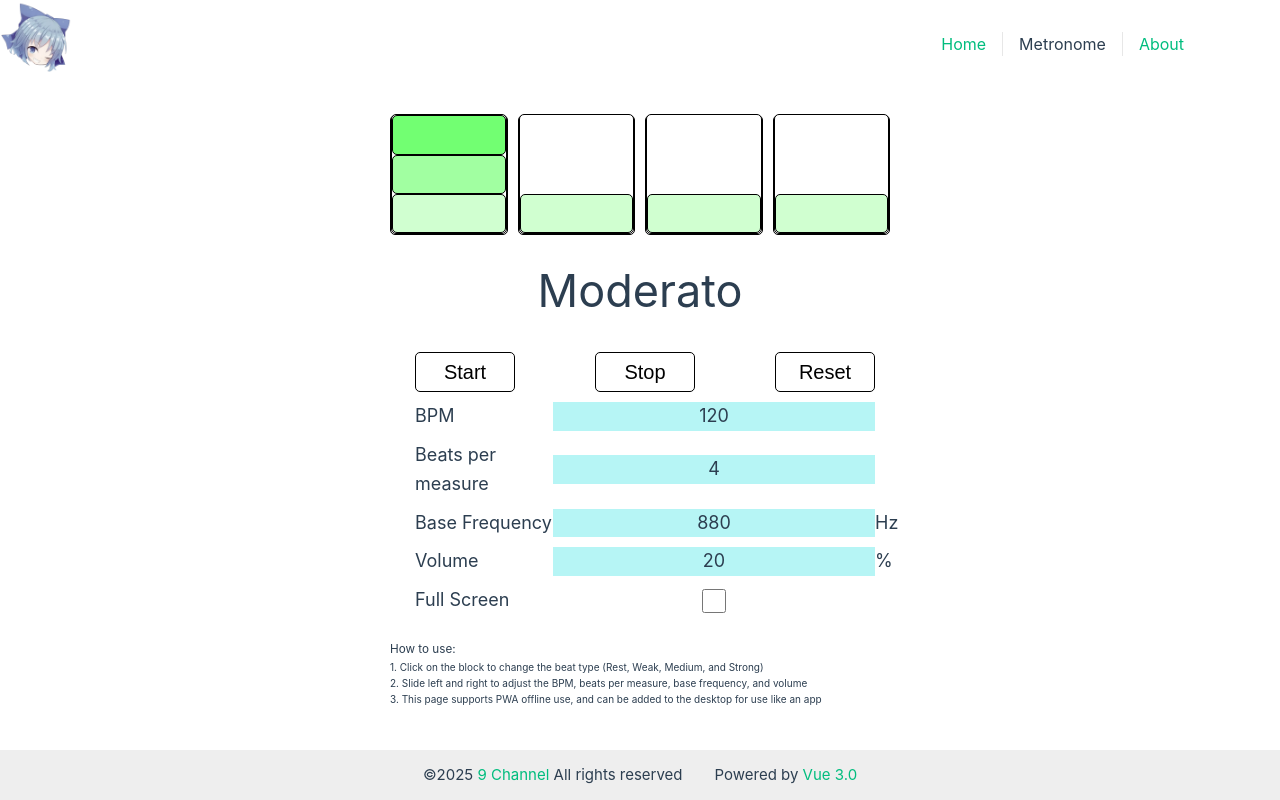
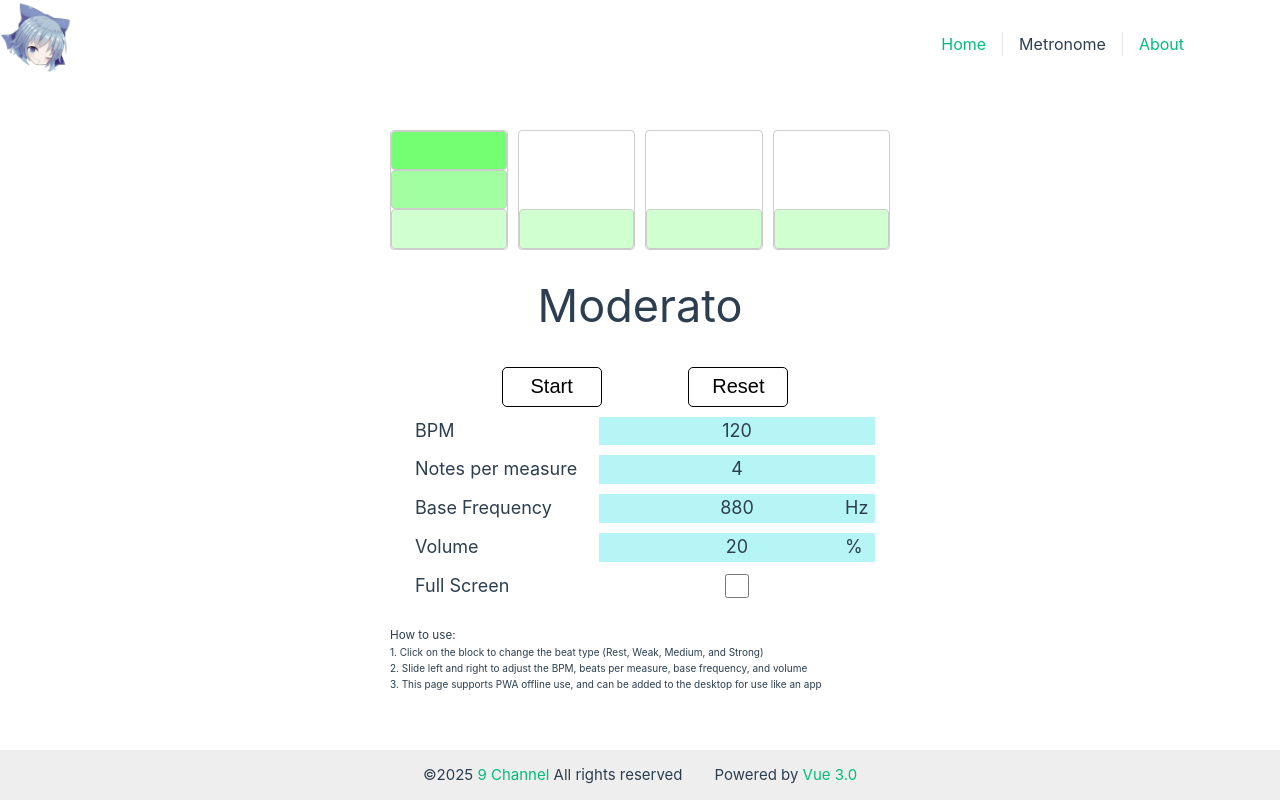
Before and after one commit to 9channel/com.9-ch.music, a Vue app: page /metronome in a window 1280 px wide. Built offline with nearby package versions, Linux system fonts and the light colour scheme.

Commit message:
feat: 优化节拍器控制按钮，添加切换播放功能

```diff
--- a/src/component/music/BeatBlock.vue
+++ b/src/component/music/BeatBlock.vue
@@ -27,11 +27,9 @@ export default {
 }
 </script>
 <template>
-    <div class="beatblock">
-        <div @click="handleClick">
-            <div class="subblock">
-                <div v-for="i in value" :key="i" :style="{ backgroundColor: `rgba(21, 255, 21, ${0.2 * i})` }"></div>
-            </div>
+    <div class="beatblock" @click="handleClick">
+        <div class="subblock">
+            <div v-for="i in value" :key="i" :style="{ backgroundColor: `rgba(21, 255, 21, ${0.2 * i})` }"></div>
         </div>
     </div>
 </template>
@@ -40,14 +38,14 @@ export default {
     width: 100%;
     height: 120px;
     background-color: #ffffff;
-    border-radius: 5px;
-    border: 1px solid #000000;
+    border: 1px solid #cdcdcd;
     cursor: pointer;
-    font-size: 20px;
-    font-weight: bold;
-    /* 下对齐 */
-    display: flex;
-    align-items: end
+    border-radius: 0.25rem;
+}
+
+.beatblock:hover {
+    border-color: #0085f2;
+    box-shadow: 0 0 5px rgba(0, 144, 237, 0.4);
 }
 
 .subblock {
@@ -60,5 +58,7 @@ export default {
 .subblock div {
     height: 33.33%;
     width: 100%;
+    border: 1px solid #cdcdcd;
+    border-radius: 0.25rem;
 }
 </style>
--- a/src/view/Metronome.vue
+++ b/src/view/Metronome.vue
@@ -65,8 +65,16 @@ export default {
             this.saveCfg()
         },
         changeBeatSeqItem(index: number, value: number) {
+            if (this.scheduler !== null) {
+                this.stopPlay()
+            }
             console.log('changeBeatSeqItem', index, value)
             this.configs.beatSeq[index] = value
+            if (!this.audioCtx) {
+                this.audioCtx = new (window.AudioContext || (window as any).webkitAudioContext)()
+            }
+            const time = this.audioCtx.currentTime
+            this.playSound(this.audioCtx, value, time, 0.2)
             this.saveCfg()
         },
         changeSoundFreq(value: number) {
@@ -172,6 +180,14 @@ export default {
                 this.audioCtx = null
             }
         },
+        switchPlay() {
+            console.log('switchPlay')
+            if (this.scheduler) {
+                this.stopPlay()
+            } else {
+                this.startPlay()
+            }
+        }
     },
     beforeMount() {
         let cfg = localStorage.getItem('cfg-metronome')
@@ -225,8 +241,9 @@ export default {
         </div>
         <div id="controls">
             <div id="controlBtns">
-                <button @click="startPlay">Start</button>
-                <button @click="stopPlay">Stop</button>
+                <button @click="switchPlay" :class="['btn', scheduler !== null ? 'btnStop' : 'btnStart']">
+                    {{ scheduler !== null ? 'Stop' : 'Start' }}
+                </button>
                 <button @click="resetCfg">Reset</button>
             </div>
             <div>
@@ -236,7 +253,7 @@ export default {
                 </div>
             </div>
             <div>
-                <label for="timeSig">Beats per measure</label>
+                <label for="timeSig">Notes per measure</label>
                 <div class="flexVertical">
                     <Slider :initValue=configs.beatSeqLen :min=1 :max=32 :threshold=20 @change="changeBeatSeq" />
                 </div>
@@ -316,14 +333,14 @@ export default {
 }
 
 #controls div label {
-    width: 30%;
+    width: 40%;
     text-align: left;
     margin: auto 0px;
 }
 
 #controls div div {
     margin: 0px;
-    width: 70%;
+    width: 60%;
 }
 
 #controls div div div {
@@ -332,6 +349,9 @@ export default {
 
 #controls div div span {
     width: 0px;
+    margin: auto -30px;
+    /* 点击穿透 */
+    pointer-events: none;
 }
 
 .flexVertical {
@@ -349,7 +369,7 @@ export default {
 
 #controlBtns {
     display: flex;
-    justify-content: space-between;
+    justify-content: space-evenly;
 }
 
 #controlBtns button {
@@ -360,6 +380,16 @@ export default {
     border: 1px solid #000000;
     cursor: pointer;
     font-size: 20px;
+}
+
+#controlBtns button:hover {
+    background-color: #0085f2;
+    color: #ffffff;
+}
+
+#controlBtns button.btnStop {
+    background-color: #ff0000;
+    color: #ffffff;
 }
 
 #fullScreenControl div {
```
